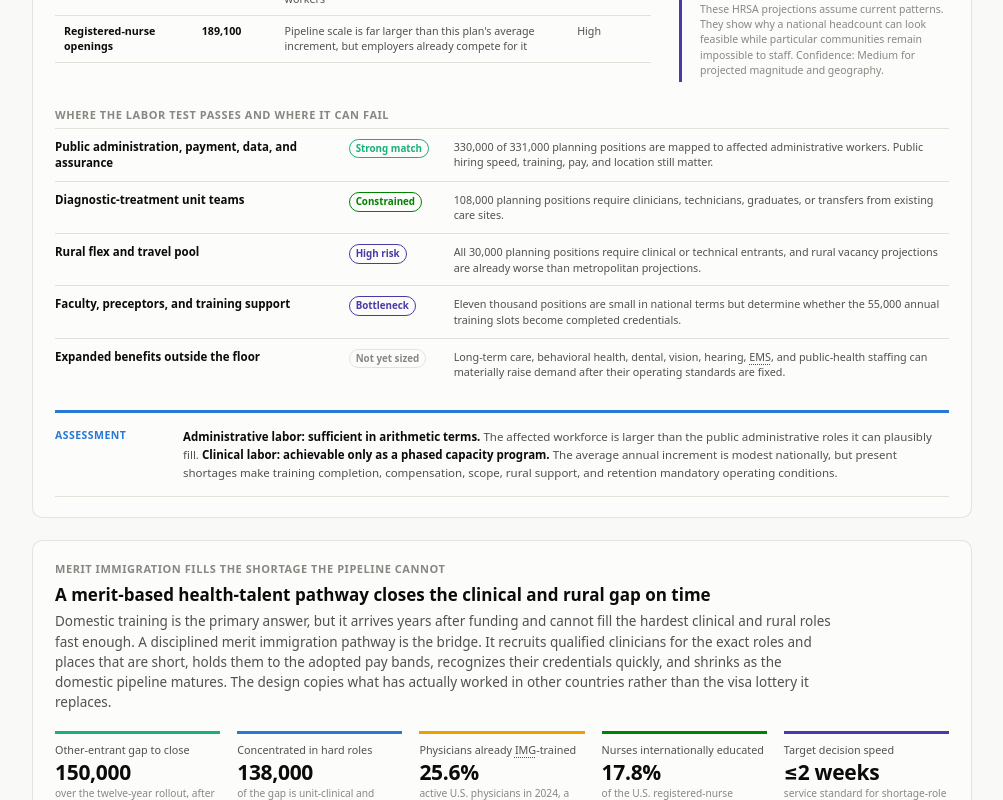
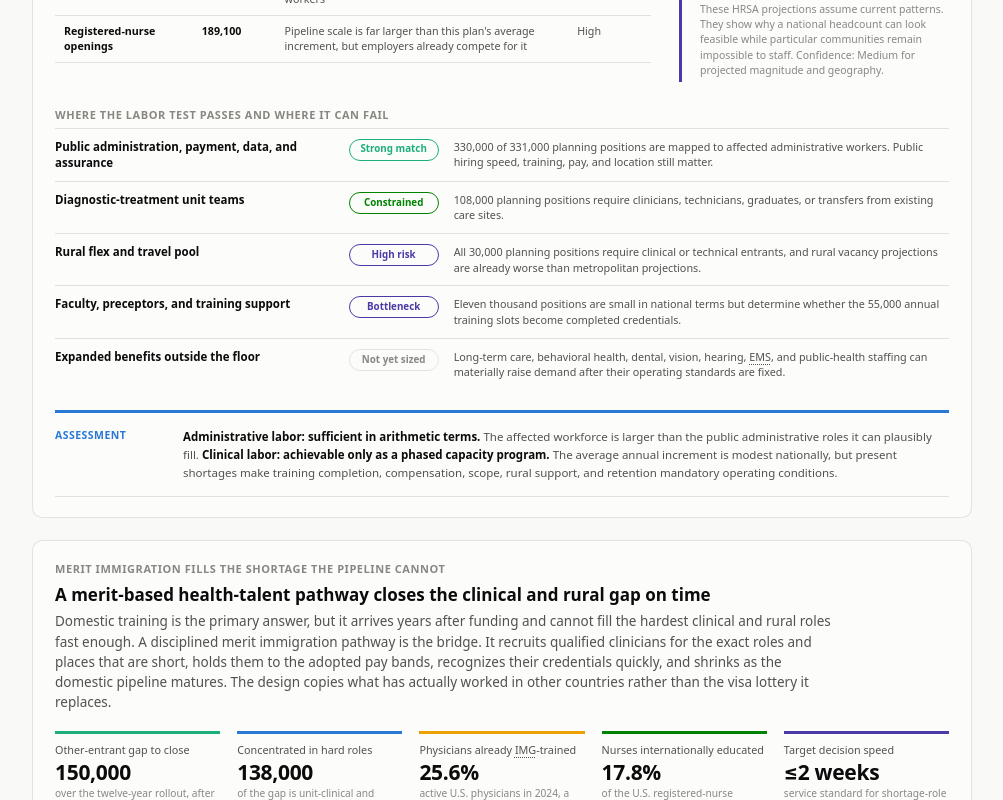
Before and after one commit to mikehalvorson/US-National-Health-Assurance-System, an Astro site: page /US-National-Health-Assurance-System/workforce in a window 1280 px wide. Shown: the part 3780-4580 px from the top of the page, without its empty margins (138-1141 px from the left). Built offline with nearby package versions, Linux system fonts and the light colour scheme; Astro itself is replaced by a stand-in of ours.

Commit message:
Center the workforce risk-matrix badges
The risk-row badge was a shrink-wrapped inline-block pill with left-aligned
text, so the long "Only with a service obligation" label wrapped raggedly and
sat off-center in its column. Make the badge a uniform, full-column-width
inline-flex box with text centered on both axes and a rounded-rect radius, so
every badge is the same width and multi-line labels read as centered.

Co-Authored-By: Claude Opus 4.8 <noreply@anthropic.com>

```diff
--- a/src/styles/global.css
+++ b/src/styles/global.css
@@ -2072,9 +2072,11 @@ footer.site a { color: var(--text-muted); }
 }
 .workforce-risk-row > strong { font-size: 11.5px; line-height: 1.4; }
 .workforce-risk-row > b {
-  display: inline-block; justify-self: start; padding: 3px 6px;
-  border: 1px solid var(--series-2); border-radius: 999px;
-  color: var(--series-2); font-size: 9.8px; line-height: 1.2;
+  display: inline-flex; align-items: center; justify-content: center;
+  justify-self: stretch; min-height: 22px; padding: 3px 8px;
+  border: 1px solid var(--series-2); border-radius: 11px;
+  color: var(--series-2); font-size: 9.8px; line-height: 1.25;
+  text-align: center;
 }
 .workforce-risk-row > b[data-level="tight"] {
   color: var(--series-4); border-color: var(--series-4);
```
